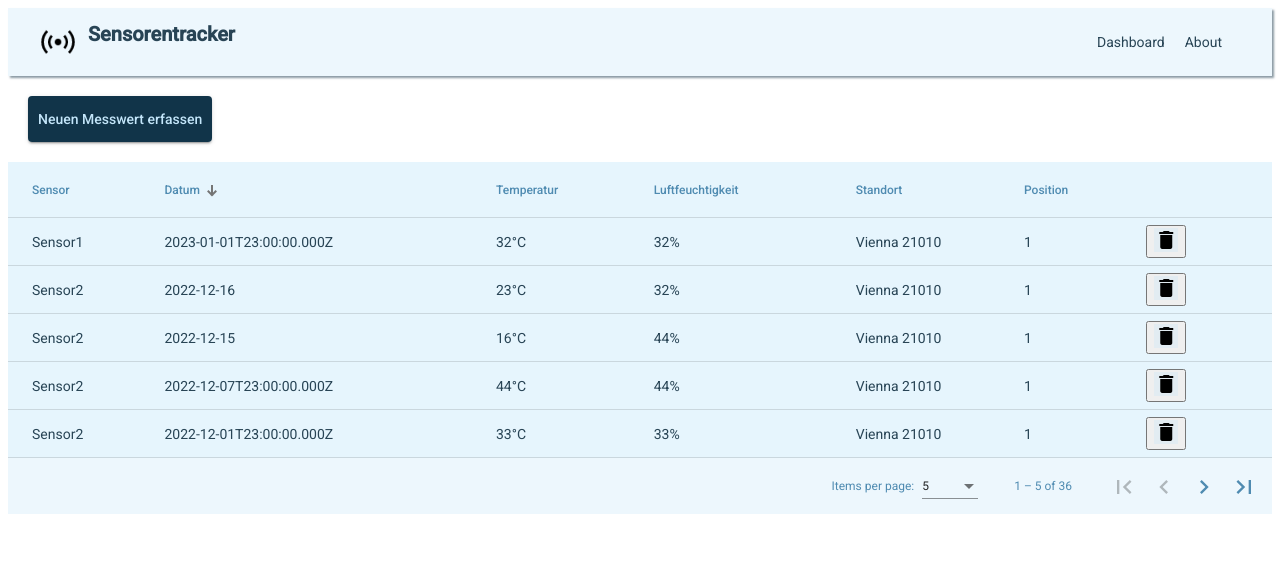
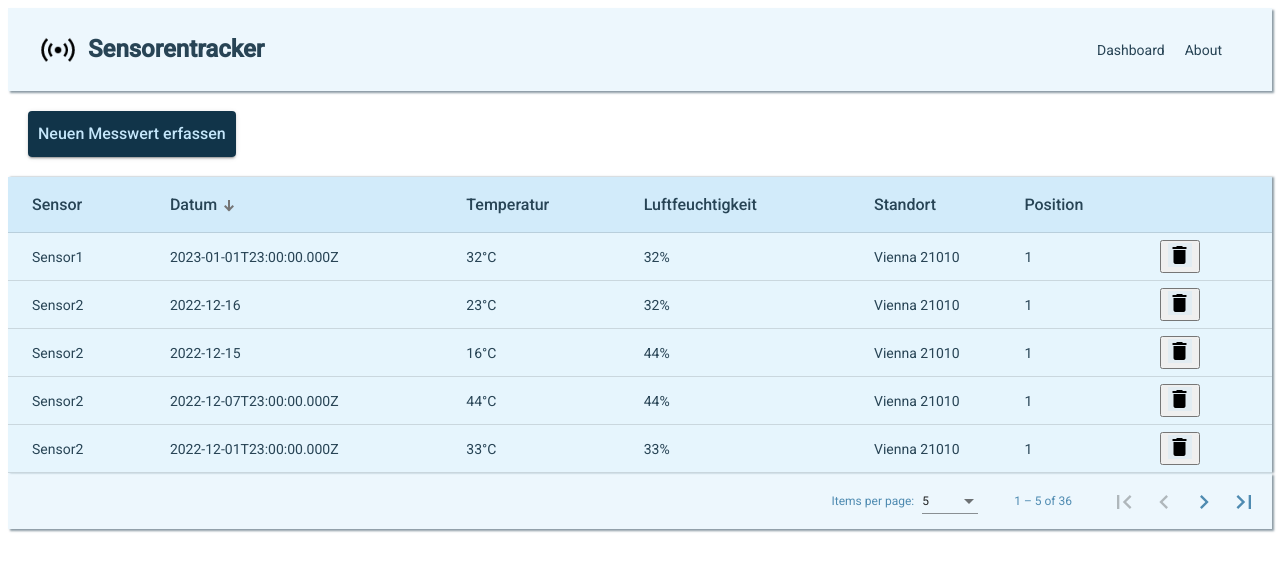
Before and after one commit to karina2451/HID_Sensorentracker_1, an Angular app: page / in a window 1280 px wide. Shown: the top 570 px of the page. Built offline with nearby package versions, Linux system fonts and the light colour scheme; data requests are answered from the project's data file.

Commit message:
add some more changes

```diff
--- a/src/app/button-add-measurement/button-add-measurement.component.scss
+++ b/src/app/button-add-measurement/button-add-measurement.component.scss
@@ -5,7 +5,7 @@ button {
     padding: 5px;
     padding-left: 10px;
     padding-right: 10px;
-    font-size: 14px;
+    font-size: medium;
     margin: 20px;
 
 }
--- a/src/app/dashboard/table-sensor-data/table-sensor-data.component.scss
+++ b/src/app/dashboard/table-sensor-data/table-sensor-data.component.scss
@@ -1,9 +1,14 @@
 table {
     color: rgba(36, 64, 82, 0.981);
     background-color: rgba(199, 230, 249, 0.185);
+    box-shadow: 2px 0px 2px rgba(36, 64, 82, 0.525);
+
 
     th {
-        color: rgba(75, 137, 175, 0.981);
+        color: rgba(36, 64, 82, 0.981);
+        font-size: medium;
+        background-color: rgba(199, 230, 249, 0.644);
+
     }
 
     tr,
@@ -15,6 +20,7 @@ table {
 mat-paginator {
     background-color: rgba(199, 230, 249, 0.32);
     color: rgba(75, 137, 175, 0.981);
+    box-shadow: 2px 2px 2px rgba(36, 64, 82, 0.525);
 }
 
 mat-icon {
--- a/src/app/header/header.component.scss
+++ b/src/app/header/header.component.scss
@@ -7,24 +7,20 @@
     box-shadow: 2px 2px 2px rgba(36, 64, 82, 0.525);
 
     h1 {
-        font-size: 20px;
+        font-size:x-large;
         margin-left: 10px;
+        margin-top: 15px;
         font-weight: bold;
-
     }
-
 }
-
-
 
 img {
     width: 40px;
-
+    color: rgba(36, 64, 82, 0.981);
 }
 
 .right-menu-section {
     margin-left: auto;
-
 }
 
 a {
```
